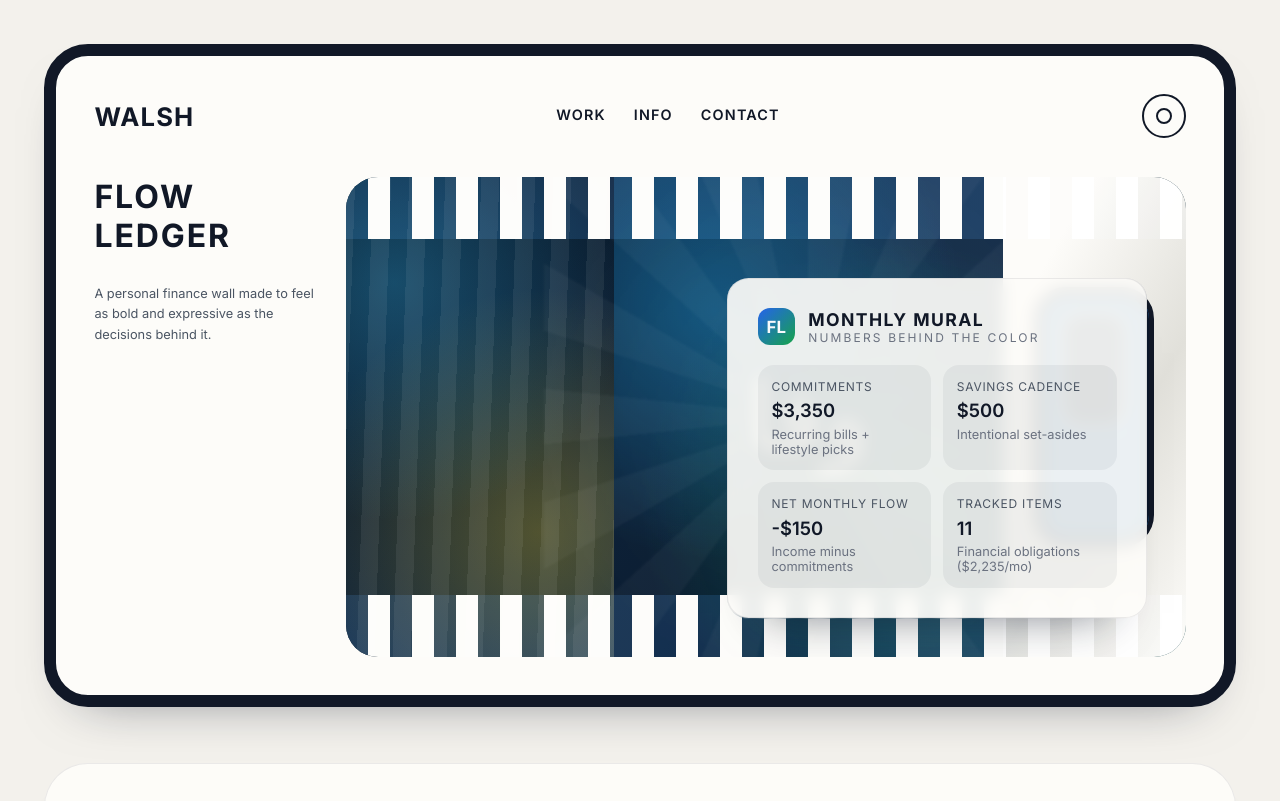
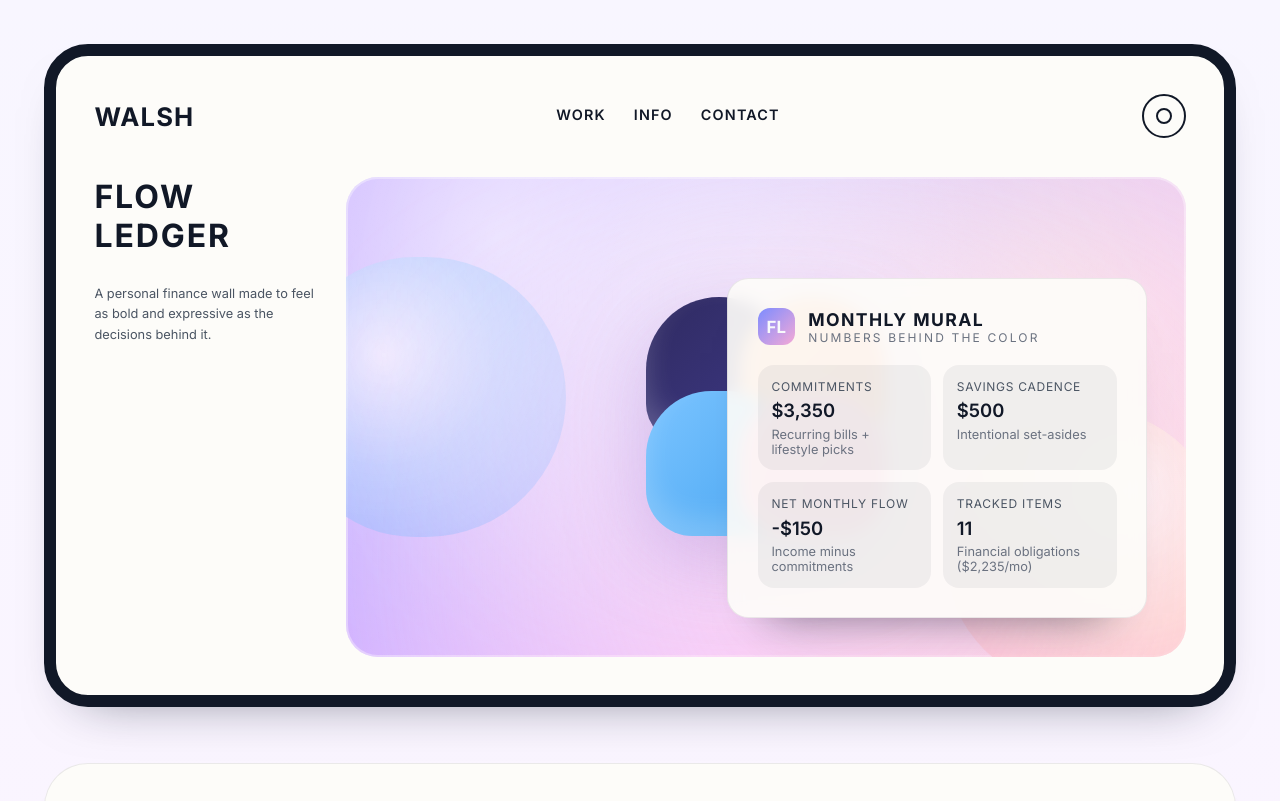
Before and after one commit to Razorblade3456/finance-tracker, a React (Vite) app: page / in a window 1280 px wide. Shown: the top 801 px of the page. Built offline with nearby package versions, Linux system fonts and the light colour scheme.

Commit message:
Restyle hero mural with pastel palette

```diff
--- a/src/App.tsx
+++ b/src/App.tsx
@@ -487,17 +487,16 @@ export default function App() {
 
           <div className="mural-canvas">
             <div className="mural-art" aria-hidden="true">
-              <div className="art-panel art-panel--left" />
-              <div className="art-panel art-panel--center">
-                <span>وفا</span>
+              <div className="pastel-glow pastel-glow--top" />
+              <div className="pastel-glow pastel-glow--bottom" />
+              <div className="pastel-orb pastel-orb--left" />
+              <div className="pastel-orb pastel-orb--right" />
+              <div className="pastel-k-logo" aria-hidden="true">
+                <span className="pastel-lobe pastel-lobe--navy" />
+                <span className="pastel-lobe pastel-lobe--peach" />
+                <span className="pastel-lobe pastel-lobe--sky" />
+                <span className="pastel-lobe pastel-lobe--rose" />
               </div>
-              <div className="art-panel art-panel--right">
-                <div className="doorway">
-                  <div className="doorway-inner" />
-                </div>
-              </div>
-              <div className="art-stripes art-stripes--top" />
-              <div className="art-stripes art-stripes--bottom" />
             </div>
 
             <div className="mural-overlay">
--- a/src/styles.css
+++ b/src/styles.css
@@ -1,7 +1,7 @@
 :root {
   font-family: 'Inter', 'Helvetica Neue', Helvetica, Arial, sans-serif;
   color: #111827;
-  background: #f3f1ec;
+  background: linear-gradient(180deg, #f8f6ff 0%, #fdf3ff 60%, #fff9f1 100%);
   min-height: 100%;
 }
 
@@ -151,127 +151,105 @@ a {
   border-radius: clamp(1.2rem, 3vw, 2rem);
   overflow: hidden;
   background:
-    radial-gradient(circle at 12% 18%, rgba(56, 189, 248, 0.22), transparent 55%),
-    radial-gradient(circle at 88% 82%, rgba(34, 197, 94, 0.2), transparent 58%),
-    linear-gradient(135deg, #050b16 5%, #0f2234 52%, #142e48 100%);
+    radial-gradient(circle at 18% 12%, rgba(255, 255, 255, 0.6), transparent 60%),
+    radial-gradient(circle at 85% 28%, rgba(255, 243, 213, 0.55), transparent 58%),
+    linear-gradient(140deg, #b899ff 0%, #c6a9ff 32%, #f3c7ff 68%, #ffd7e3 100%);
+  box-shadow: inset 0 0 0 2px rgba(255, 255, 255, 0.35);
 }
 
 .mural-art {
   position: absolute;
   inset: 0;
   display: grid;
-  grid-template-columns: 1.1fr 1.6fr 0.75fr;
+  place-items: center;
   isolation: isolate;
 }
 
-.art-panel {
-  position: relative;
-}
-
-.art-panel--left {
-  background:
-    radial-gradient(circle at 18% 22%, rgba(56, 189, 248, 0.32), transparent 55%),
-    radial-gradient(circle at 72% 74%, rgba(250, 204, 21, 0.28), transparent 60%),
-    linear-gradient(155deg, #04111f 0%, #0d1f33 52%, #132b45 100%);
-  overflow: hidden;
-}
-
-.art-panel--left::before {
-  content: '';
+.pastel-glow {
   position: absolute;
-  inset: -20%;
-  background: repeating-linear-gradient(
-      90deg,
-      rgba(253, 252, 249, 0.12) 0 18px,
-      rgba(253, 252, 249, 0) 18px 36px
-    );
-  opacity: 0.55;
-  transform: rotate(2deg);
+  width: 140%;
+  height: 140%;
+  border-radius: 50%;
+  filter: blur(60px);
+  opacity: 0.65;
   mix-blend-mode: screen;
 }
 
-.art-panel--center {
-  background:
-    radial-gradient(circle at 26% 28%, rgba(14, 165, 233, 0.35), transparent 55%),
-    radial-gradient(circle at 74% 68%, rgba(16, 185, 129, 0.3), transparent 60%),
-    conic-gradient(from 180deg at 50% 50%, #07172a 0deg, #0f2741 130deg, #1c3552 300deg, #07172a 360deg);
-  display: flex;
-  align-items: center;
-  justify-content: center;
+.pastel-glow--top {
+  top: -45%;
+  left: -25%;
+  background: radial-gradient(circle at 50% 50%, rgba(255, 255, 255, 0.85), transparent 70%);
 }
 
-.art-panel--center::before {
-  content: '';
-  position: absolute;
-  inset: -18%;
-  background:
-    radial-gradient(circle at 50% 50%, rgba(253, 252, 249, 0.08), transparent 65%),
-    repeating-conic-gradient(
-      from 0deg,
-      rgba(253, 252, 249, 0.06) 0deg 12deg,
-      rgba(253, 252, 249, 0) 12deg 24deg
-    );
-  filter: blur(1px);
-  opacity: 0.6;
-  mix-blend-mode: screen;
+.pastel-glow--bottom {
+  bottom: -50%;
+  right: -30%;
+  background: radial-gradient(circle at 50% 50%, rgba(255, 210, 234, 0.95), transparent 75%);
 }
 
-.art-panel--center span {
-  font-size: clamp(3rem, 10vw, 6rem);
-  font-family: 'Scheherazade New', 'Amiri', serif;
-  color: #fdfcf9;
-  text-shadow: 0 10px 25px rgba(0, 0, 0, 0.45);
+.pastel-orb {
+  position: absolute;
+  width: clamp(180px, 32vw, 280px);
+  height: clamp(180px, 32vw, 280px);
+  border-radius: 48% 52% 52% 48%;
+  opacity: 0.75;
+  filter: blur(0.5px);
+  mix-blend-mode: lighten;
 }
 
-.art-panel--right {
-  background: linear-gradient(120deg, #fdfcf9 20%, #e1e0da 60%, #fdfcf9 100%);
-  display: flex;
-  align-items: center;
-  justify-content: center;
+.pastel-orb--left {
+  left: clamp(-60px, -6vw, -20px);
+  top: clamp(10px, 8vw, 80px);
+  background: radial-gradient(circle at 35% 35%, rgba(255, 255, 255, 0.75), rgba(174, 205, 255, 0.85) 45%, rgba(153, 179, 255, 0.9) 80%);
 }
 
-.doorway {
-  width: clamp(70px, 12vw, 120px);
-  height: clamp(160px, 30vw, 260px);
-  border-radius: clamp(1.25rem, 3vw, 2rem);
-  border: 5px solid #111827;
-  background: #1a6db5;
-  display: flex;
-  align-items: flex-start;
-  justify-content: center;
-  padding-top: clamp(0.75rem, 2vw, 1.25rem);
-  box-shadow: inset 0 0 0 4px #0b1729;
+.pastel-orb--right {
+  right: clamp(-40px, -5vw, 10px);
+  bottom: clamp(-30px, -4vw, 30px);
+  background: radial-gradient(circle at 65% 30%, rgba(255, 255, 255, 0.78), rgba(255, 218, 207, 0.92) 50%, rgba(255, 182, 193, 0.85) 82%);
 }
 
-.doorway-inner {
-  width: 60%;
-  height: 50%;
-  border-radius: clamp(0.75rem, 2vw, 1.25rem);
-  border: 3px solid rgba(255, 255, 255, 0.6);
-  background: rgba(11, 23, 41, 0.75);
+.pastel-k-logo {
+  position: relative;
+  width: clamp(190px, 32vw, 260px);
+  aspect-ratio: 1 / 1;
+  display: block;
+  filter: drop-shadow(0 22px 40px rgba(103, 59, 183, 0.25));
 }
 
-.art-stripes {
+.pastel-lobe {
   position: absolute;
-  left: 0;
-  right: 0;
-  height: clamp(36px, 8vw, 62px);
-  background: repeating-linear-gradient(
-    90deg,
-    #0b1727,
-    #0b1727 22px,
-    #fdfcf9 22px,
-    #fdfcf9 44px
-  );
-  mix-blend-mode: screen;
+  width: 56%;
+  height: 56%;
+  border-radius: 45% 45% 32% 32%;
+  transform-origin: center;
+  box-shadow: inset 0 -18px 28px rgba(255, 255, 255, 0.2);
 }
 
-.art-stripes--top {
-  top: 0;
+.pastel-lobe--navy {
+  top: 4%;
+  left: 4%;
+  background: linear-gradient(135deg, #2f2a61, #3f3a87);
+  border-radius: 52% 52% 28% 28%;
 }
 
-.art-stripes--bottom {
-  bottom: 0;
+.pastel-lobe--peach {
+  top: 4%;
+  right: 4%;
+  background: linear-gradient(135deg, #f9b27c, #f7876c);
+  border-radius: 52% 52% 28% 28%;
+}
+
+.pastel-lobe--sky {
+  bottom: 4%;
+  left: 4%;
+  background: linear-gradient(135deg, #7bc4ff, #4aa7f3);
+}
+
+.pastel-lobe--rose {
+  bottom: 4%;
+  right: 4%;
+  background: linear-gradient(135deg, #f593c1, #ef6fb6);
 }
 
 .mural-overlay {
@@ -298,7 +276,7 @@ a {
   width: 2.3rem;
   height: 2.3rem;
   border-radius: 0.75rem;
-  background: linear-gradient(135deg, #2563eb, #16a34a);
+  background: linear-gradient(135deg, #7c8cff, #f5a9d6);
   color: #f8fafc;
   font-weight: 700;
   font-size: 1.05rem;
```
